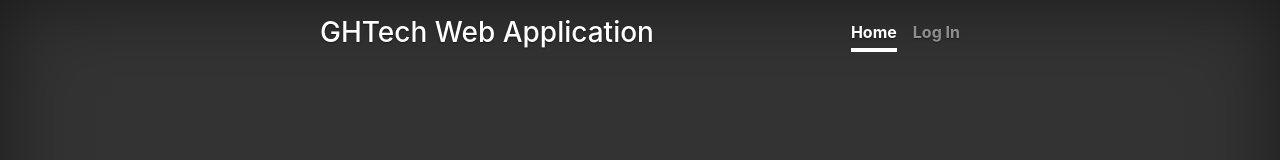
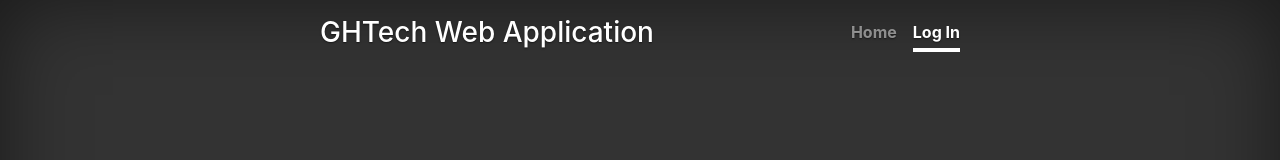
Before and after one commit to Chris2fourlaw/ghtech-web-application, a React (Create React App) app: page /login in a window 1280 px wide. Shown: the top 160 px of the page. Built offline with nearby package versions, Linux system fonts and the light colour scheme.

Commit message:
Changes nav bar to use react-bootstrap, fixes active indicator (#6)

```diff
--- a/src/components/Navigation.jsx
+++ b/src/components/Navigation.jsx
@@ -1,17 +1,18 @@
 import React from 'react';
-import { Link, withRouter } from 'react-router-dom';
+import Nav from 'react-bootstrap/Nav';
+import { withRouter, NavLink } from 'react-router-dom';
 
 const Navigation = () => (
   <div>
     <h3 className="masthead-brand">GHTech Web Application</h3>
-    <nav className="nav nav-masthead justify-content-center">
-      <Link className="nav-link active" aria-current="page" to="/">
-        Home
-      </Link>
-      <Link className="nav-link" to="/login">
-        Log In
-      </Link>
-    </nav>
+    <Nav className="nav-masthead justify-content-center" activeKey="/">
+      <Nav.Item>
+        <NavLink exact to="/" className="nav-link" activeClassName="active">Home</NavLink>
+      </Nav.Item>
+      <Nav.Item>
+        <NavLink exact to="/login" className="nav-link" activeClassName="active">Log In</NavLink>
+      </Nav.Item>
+    </Nav>
   </div>
 );
 
--- a/src/scss/landing.scss
+++ b/src/scss/landing.scss
@@ -58,19 +58,15 @@ body {
 
 .nav-masthead .nav-link {
     padding: 0.25rem 0;
+    margin-left: 1rem;
     font-weight: 700;
     color: rgba(255, 255, 255, 0.5);
     background-color: transparent;
     border-bottom: 0.25rem solid transparent;
 }
 
-.nav-masthead .nav-link:hover,
-.nav-masthead .nav-link:focus {
+.nav-masthead .nav-link:hover {
     border-bottom-color: rgba(255, 255, 255, 0.25);
-}
-
-.nav-masthead .nav-link + .nav-link {
-    margin-left: 1rem;
 }
 
 .nav-masthead .active {
```
